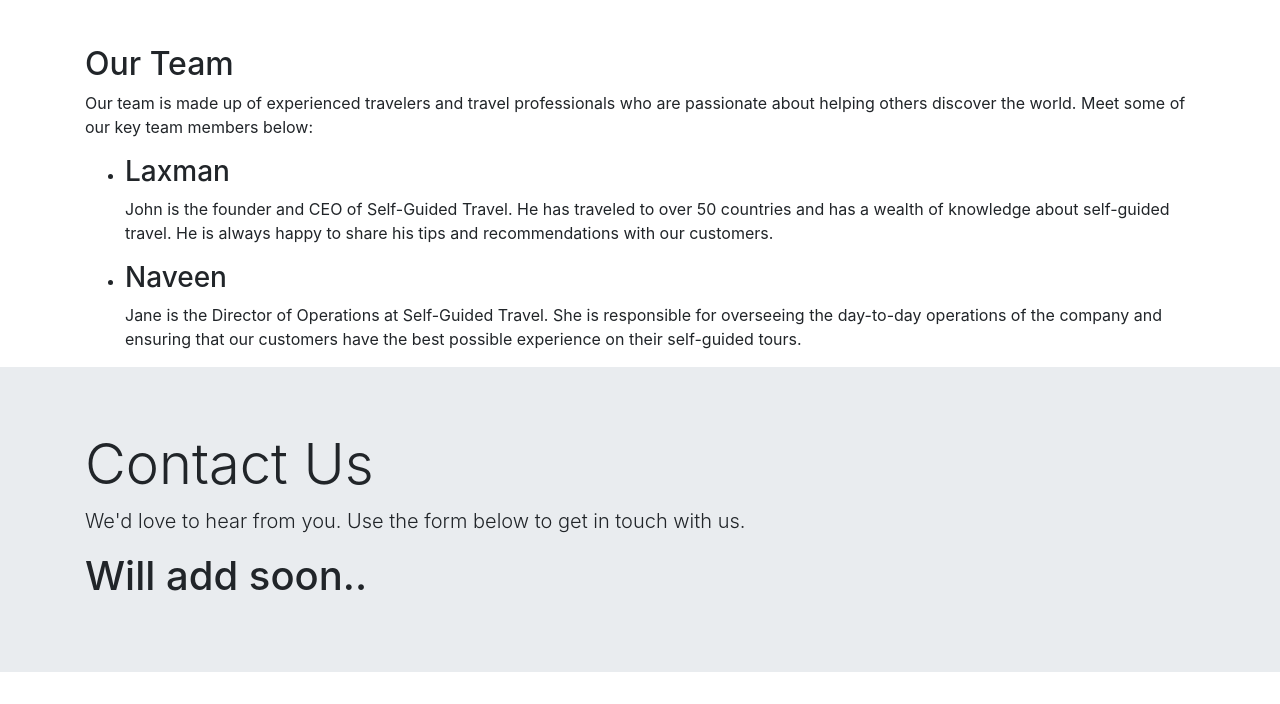
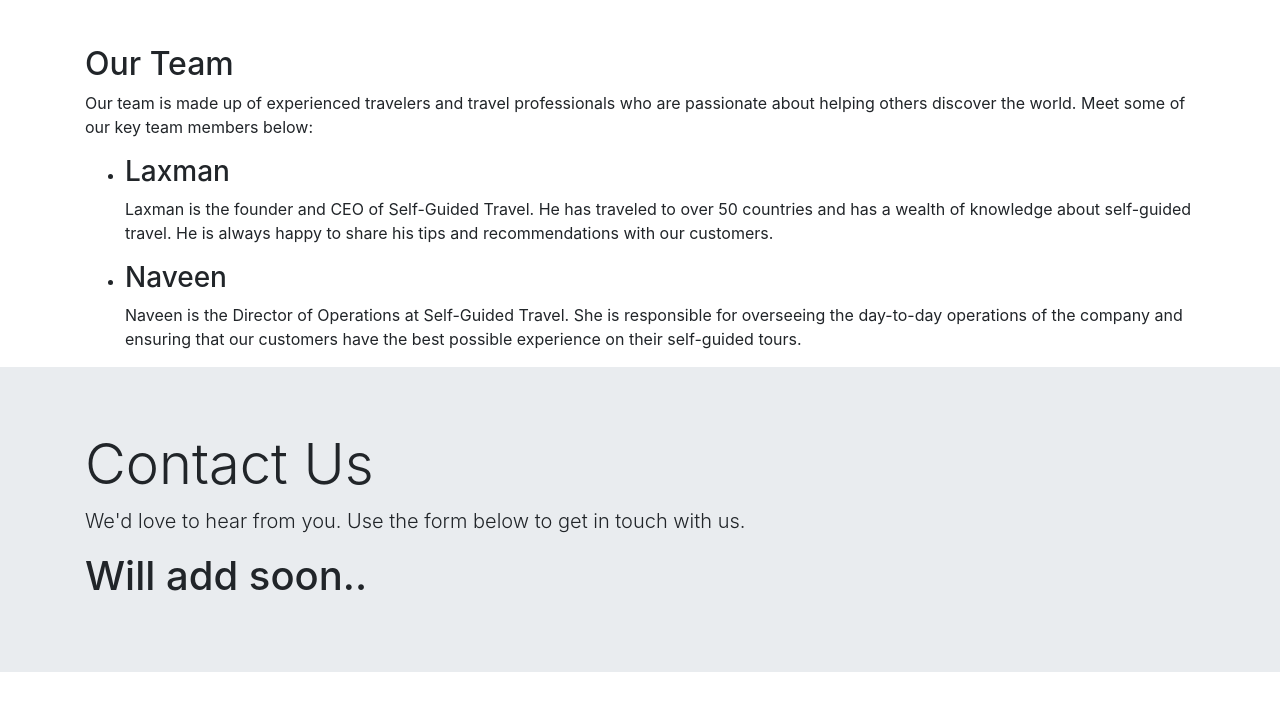
Before and after one commit to NAVEENINTEL/self-guided-traveller, a plain HTML site: page index.html in a window 1280 px wide. Shown: the part 1497-2201 px from the top of the page. Drawn offline with nearby package versions, Linux system fonts and the light colour scheme.

Commit message:
Update index.html

```diff
--- a/index.html
+++ b/index.html
@@ -98,11 +98,11 @@
       <ul>
         <li>
           <h3>Laxman</h3>
-          <p>John is the founder and CEO of Self-Guided Travel. He has traveled to over 50 countries and has a wealth of knowledge about self-guided travel. He is always happy to share his tips and recommendations with our customers.</p>
+          <p>Laxman is the founder and CEO of Self-Guided Travel. He has traveled to over 50 countries and has a wealth of knowledge about self-guided travel. He is always happy to share his tips and recommendations with our customers.</p>
         </li>
         <li>
           <h3>Naveen</h3>
-          <p>Jane is the Director of Operations at Self-Guided Travel. She is responsible for overseeing the day-to-day operations of the company and ensuring that our customers have the best possible experience on their self-guided tours.</p>
+          <p>Naveen is the Director of Operations at Self-Guided Travel. She is responsible for overseeing the day-to-day operations of the company and ensuring that our customers have the best possible experience on their self-guided tours.</p>
         </li>
       </ul>
     </div>
```
